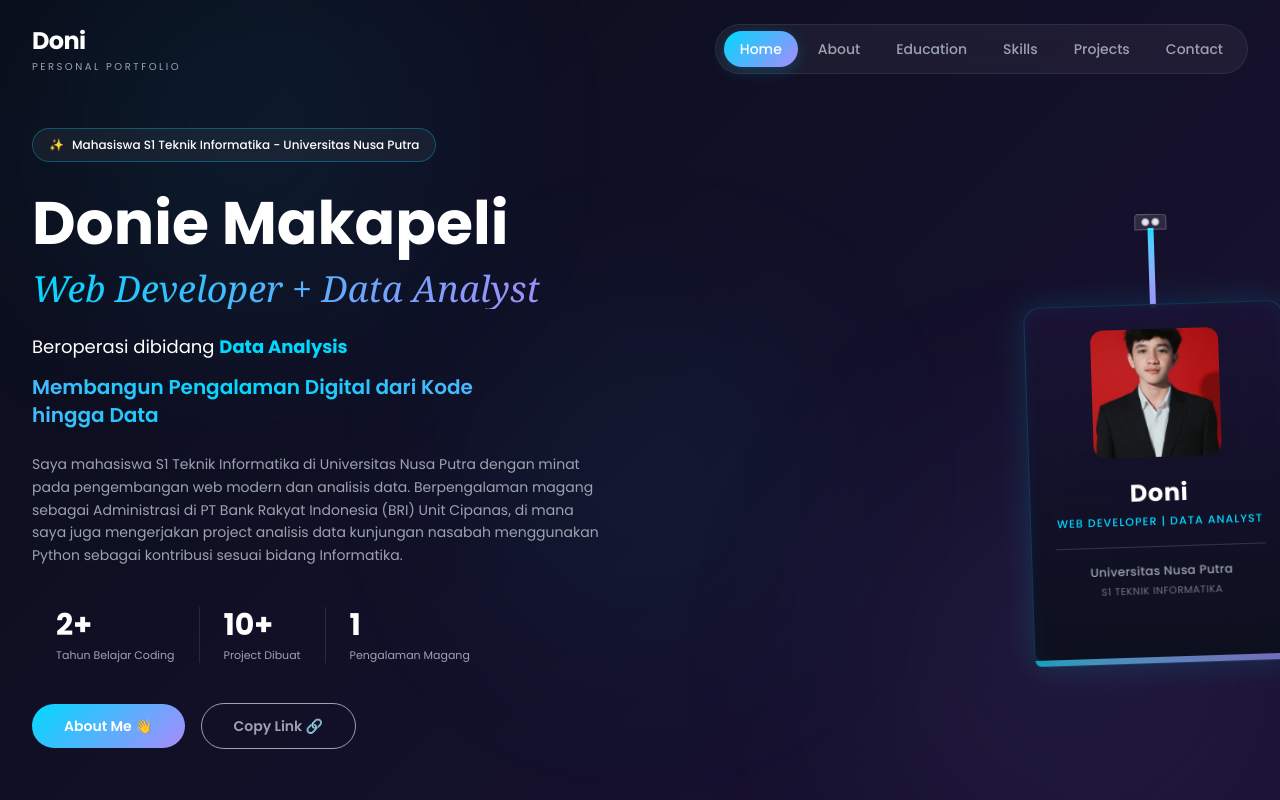
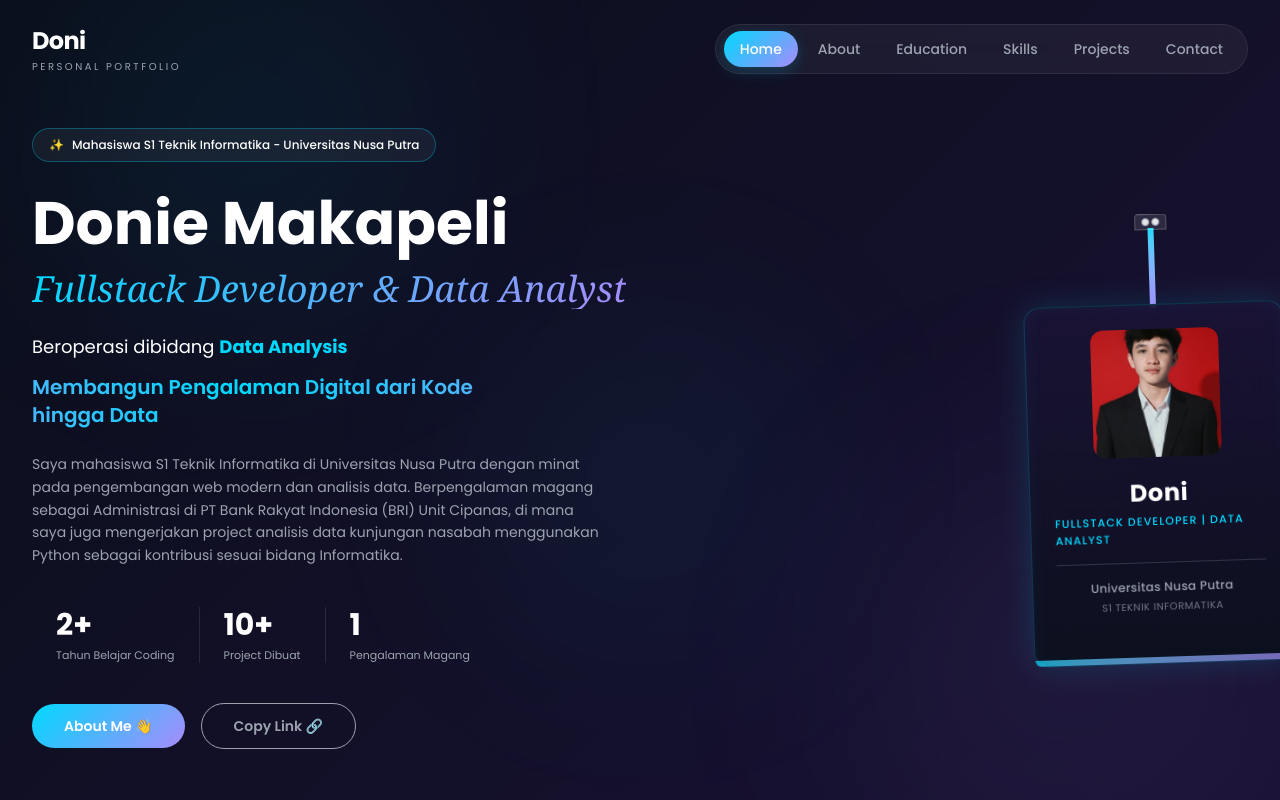
Before and after one commit to dmakapeli-prog/doni-portfolio, a Next.js app: page / in a window 1280 px wide. Shown: the top 800 px of the page. Built offline with nearby package versions, Linux system fonts and the light colour scheme.

Commit message:
Update title to Fullstack Developer

```diff
--- a/app/page.js
+++ b/app/page.js
@@ -179,7 +179,7 @@ function IDCard() {
         {/* Nama & Role */}
         <h3 className="text-2xl font-bold text-white mb-1 tracking-wide">Doni</h3>
         <p className="text-accent-cyan text-[11px] font-medium tracking-widest uppercase">
-          Web Developer | Data Analyst
+          Fullstack Developer | Data Analyst
         </p>
 
         {/* Divider */}
@@ -238,7 +238,7 @@ function HomeSection() {
           </h1>
 
           <h2 className="text-2xl sm:text-3xl lg:text-4xl italic font-serif gradient-text mb-6">
-            Web Developer + Data Analyst
+            Fullstack Developer & Data Analyst
           </h2>
 
           <TypingLine />
```
